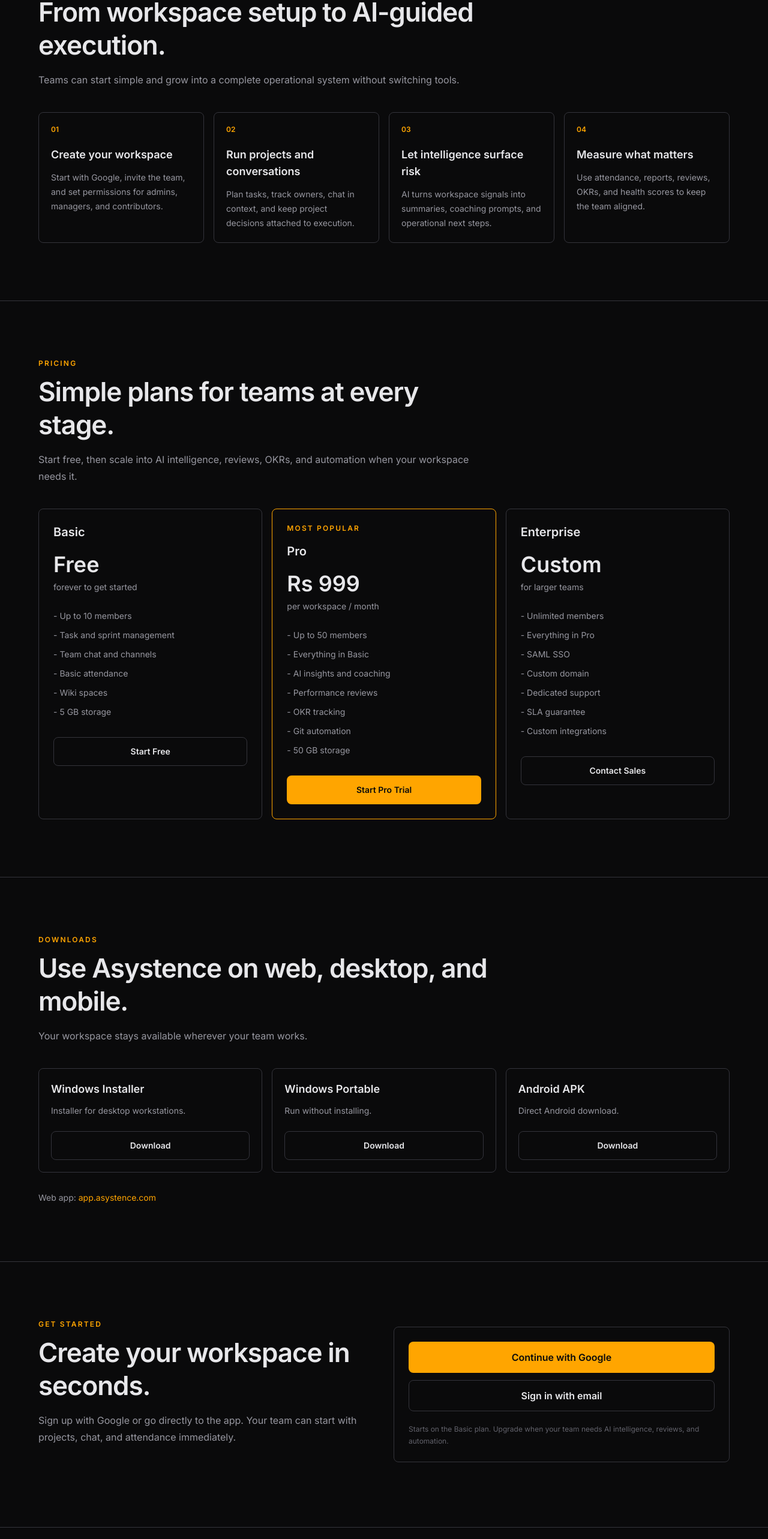
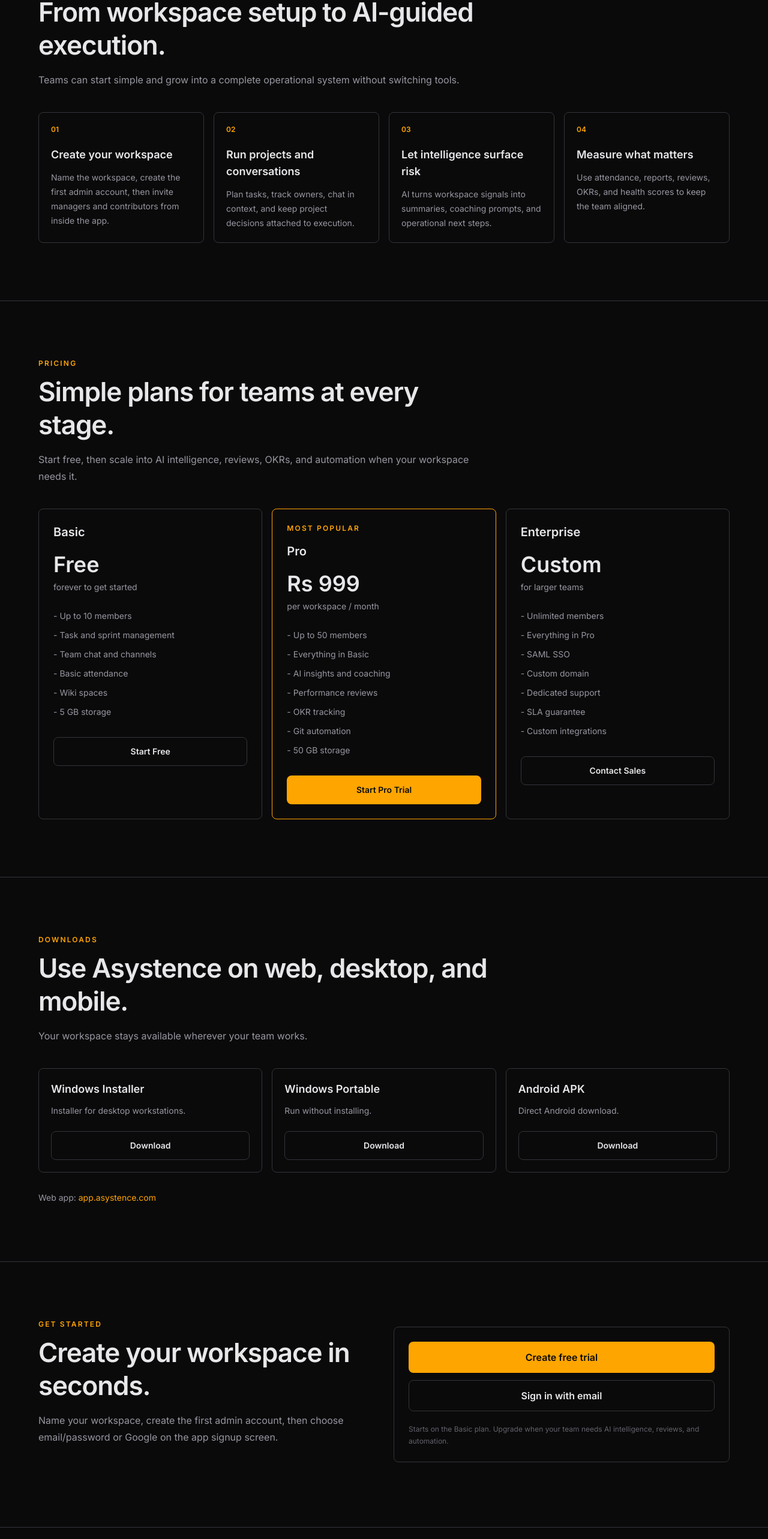
Before and after one commit to sukhjinder400/Task-management-landing, a React (Vite) app: page / in a window 1280 px wide. Shown: the part 2001-4567 px from the top of the page at 60% size. Built offline with nearby package versions, Linux system fonts and the light colour scheme.

Commit message:
Point free trial CTA to signup

```diff
--- a/src/App.jsx
+++ b/src/App.jsx
@@ -1,7 +1,7 @@
 import React, { useState } from 'react'
 
 const APP_URL = 'https://app.asystence.com'
-const GOOGLE_AUTH = 'https://asystence-api-616077735050.asia-south1.run.app/auth/google?mode=register'
+const SIGNUP_URL = `${APP_URL}/signup`
 const WIN_INSTALLER_URL = 'https://github.com/sukhjinder-create/Task-management/releases/download/v1.0.0/Asystence.Setup.0.0.0.exe'
 const WIN_PORTABLE_URL = 'https://github.com/sukhjinder-create/Task-management/releases/download/v1.0.0/Asystence.0.0.0.exe'
 const ANDROID_APK_URL = 'https://pub-5e8d0742f1224c3dbf01efc7851e96f5.r2.dev/app-release.apk'
@@ -30,7 +30,7 @@
 ]
 
 const WORKFLOW = [
-  ['Create your workspace', 'Start with Google, invite the team, and set permissions for admins, managers, and contributors.'],
+  ['Create your workspace', 'Name the workspace, create the first admin account, then invite managers and contributors from inside the app.'],
   ['Run projects and conversations', 'Plan tasks, track owners, chat in context, and keep project decisions attached to execution.'],
   ['Let intelligence surface risk', 'AI turns workspace signals into summaries, coaching prompts, and operational next steps.'],
   ['Measure what matters', 'Use attendance, reports, reviews, OKRs, and health scores to keep the team aligned.'],
@@ -43,7 +43,7 @@
     period: 'forever to get started',
     features: ['Up to 10 members', 'Task and sprint management', 'Team chat and channels', 'Basic attendance', 'Wiki spaces', '5 GB storage'],
     cta: 'Start Free',
-    href: '#signup',
+    href: SIGNUP_URL,
   },
   {
     name: 'Pro',
@@ -52,7 +52,7 @@
     highlight: true,
     features: ['Up to 50 members', 'Everything in Basic', 'AI insights and coaching', 'Performance reviews', 'OKR tracking', 'Git automation', '50 GB storage'],
     cta: 'Start Pro Trial',
-    href: '#signup',
+    href: SIGNUP_URL,
   },
   {
     name: 'Enterprise',
@@ -99,7 +99,7 @@
         </nav>
         <div className="hidden items-center gap-3 md:flex">
           <a href={APP_URL} className="text-sm font-medium text-[color:var(--text-muted)] transition-colors hover:text-[color:var(--text)]">Sign in</a>
-          <a href="#signup" className="rounded-lg bg-[var(--primary)] px-4 py-2 text-sm font-semibold text-[color:var(--primary-contrast)] transition-colors hover:bg-[var(--primary-hover)]">Get started</a>
+          <a href={SIGNUP_URL} className="rounded-lg bg-[var(--primary)] px-4 py-2 text-sm font-semibold text-[color:var(--primary-contrast)] transition-colors hover:bg-[var(--primary-hover)]">Get started</a>
         </div>
         <button className="md:hidden text-[color:var(--text)]" onClick={() => setOpen((value) => !value)} aria-label="Toggle navigation">
           {open ? 'Close' : 'Menu'}
@@ -112,7 +112,7 @@
               <a key={link.href} href={link.href} onClick={() => setOpen(false)} className="text-sm text-[color:var(--text-muted)]">{link.label}</a>
             ))}
             <a href={APP_URL} className="text-sm text-[color:var(--text-muted)]">Sign in</a>
-            <a href="#signup" onClick={() => setOpen(false)} className="rounded-lg bg-[var(--primary)] px-4 py-2 text-center text-sm font-semibold text-[color:var(--primary-contrast)]">Get started</a>
+            <a href={SIGNUP_URL} onClick={() => setOpen(false)} className="rounded-lg bg-[var(--primary)] px-4 py-2 text-center text-sm font-semibold text-[color:var(--primary-contrast)]">Get started</a>
           </div>
         </div>
       )}
@@ -167,7 +167,7 @@
             Asystence brings task execution, team communication, AI insights, attendance, reviews, and admin control into a single operational surface.
           </p>
           <div className="mt-8 flex flex-col gap-3 sm:flex-row">
-            <a href="#signup" className="inline-flex min-h-[52px] items-center justify-center rounded-lg bg-[var(--primary)] px-6 text-base font-semibold text-[color:var(--primary-contrast)] transition-colors hover:bg-[var(--primary-hover)]">
+            <a href={SIGNUP_URL} className="inline-flex min-h-[52px] items-center justify-center rounded-lg bg-[var(--primary)] px-6 text-base font-semibold text-[color:var(--primary-contrast)] transition-colors hover:bg-[var(--primary-hover)]">
               Start free
             </a>
             <a href="#features" className="inline-flex min-h-[52px] items-center justify-center rounded-lg border border-[color:var(--border)] px-6 text-base font-semibold text-[color:var(--text)] transition-colors hover:bg-[var(--surface-soft)]">
@@ -305,10 +305,10 @@
     <section id="signup" className="border-t border-[color:var(--border)] py-24">
       <div className="mx-auto grid w-full max-w-[1760px] gap-8 px-6 sm:px-10 lg:grid-cols-[1fr_560px] lg:items-center lg:px-14 xl:px-16">
         <SectionHeader eyebrow="Get started" title="Create your workspace in seconds.">
-          Sign up with Google or go directly to the app. Your team can start with projects, chat, and attendance immediately.
+          Name your workspace, create the first admin account, then choose email/password or Google on the app signup screen.
         </SectionHeader>
         <div className="rounded-lg border border-[color:var(--border)] p-6">
-          <a href={GOOGLE_AUTH} className="inline-flex min-h-[52px] w-full items-center justify-center rounded-lg bg-[var(--primary)] text-base font-semibold text-[color:var(--primary-contrast)] hover:bg-[var(--primary-hover)]">Continue with Google</a>
+          <a href={SIGNUP_URL} className="inline-flex min-h-[52px] w-full items-center justify-center rounded-lg bg-[var(--primary)] text-base font-semibold text-[color:var(--primary-contrast)] hover:bg-[var(--primary-hover)]">Create free trial</a>
           <a href={`${APP_URL}/login`} className="mt-3 inline-flex min-h-[52px] w-full items-center justify-center rounded-lg border border-[color:var(--border)] text-base font-semibold text-[color:var(--text)] hover:bg-[var(--surface-soft)]">Sign in with email</a>
           <p className="mt-5 text-xs leading-5 text-[color:var(--text-soft)]">Starts on the Basic plan. Upgrade when your team needs AI intelligence, reviews, and automation.</p>
         </div>
@@ -327,7 +327,7 @@
           <p className="mt-3 max-w-2xl text-base leading-7 text-[color:var(--text-muted)]">For enterprise pricing, partnerships, or deployment questions, reach out and we will respond within 24 hours.</p>
           <div className="mt-6 flex flex-col gap-3 sm:flex-row">
             <a href="mailto:hello@asystence.com" className="inline-flex min-h-[52px] items-center justify-center rounded-lg bg-[var(--primary)] px-6 text-base font-semibold text-[color:var(--primary-contrast)] hover:bg-[var(--primary-hover)]">hello@asystence.com</a>
-            <a href="#signup" className="inline-flex min-h-[52px] items-center justify-center rounded-lg border border-[color:var(--border)] px-6 text-base font-semibold text-[color:var(--text)] hover:bg-[var(--surface-soft)]">Start free</a>
+            <a href={SIGNUP_URL} className="inline-flex min-h-[52px] items-center justify-center rounded-lg border border-[color:var(--border)] px-6 text-base font-semibold text-[color:var(--text)] hover:bg-[var(--surface-soft)]">Start free</a>
           </div>
         </div>
       </div>
```
